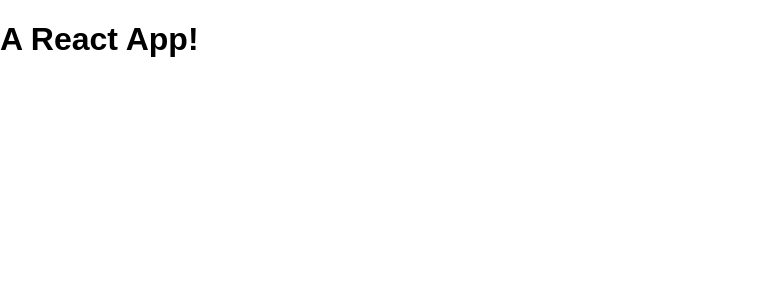
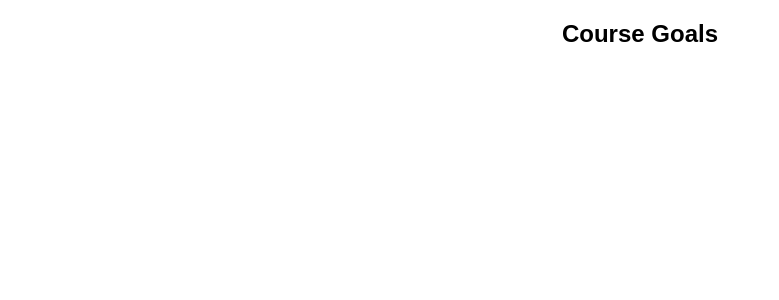
Before and after one commit to matthewdoles/mern-fullstack-course, a React (Create React App) app in the folder react-refresher-starting-project/: page / in a window 1280 px wide. Shown: the top 300 px of the page, without its empty margins (0-779 px from the left). Built offline with nearby package versions, Linux system fonts and the light colour scheme.

Commit message:
4.3 - Components & Props

```diff
--- /dev/null
+++ b/react-refresher-starting-project/src/App.css
@@ -0,0 +1,3 @@
+.course-goals h2 {
+  text-align: center;
+}
--- a/react-refresher-starting-project/src/App.js
+++ b/react-refresher-starting-project/src/App.js
@@ -1,7 +1,21 @@
-import React from 'react';
+import React from "react";
+
+import "./App.css";
+import GoalList from "./components/GoalList";
 
 const App = () => {
-  return <h1 title="This works">A React App!</h1>;
+  const courseGoals = [
+    { id: "cg1", text: "Finish the course" },
+    { id: "cg2", text: "Learn all about the Course Main Topic" },
+    { id: "cg3", text: "Help other students in the Course Q&A" }
+  ];
+
+  return (
+    <div className="course-goals">
+      <h2>Course Goals</h2>
+      <GoalList goals={courseGoals} />
+    </div>
+  );
 };
 
 export default App;
--- /dev/null
+++ b/react-refresher-starting-project/src/components/GoalList.css
@@ -0,0 +1,11 @@
+.goal-list {
+  list-style: none;
+  margin: 2rem;
+  padding: 0;
+}
+
+.goal-list li {
+  margin: 1rem 0;
+  border: 1px solid #ccc;
+  padding: 1rem;
+}
--- /dev/null
+++ b/react-refresher-starting-project/src/components/GoalList.js
@@ -0,0 +1,13 @@
+import React from "react";
+import './GoalList.css'
+
+const GoalList = props => {
+  console.log(props.goals);
+  return (
+    <ul className="goal-list">
+
+    </ul>
+  );
+};
+
+export default GoalList;
```
